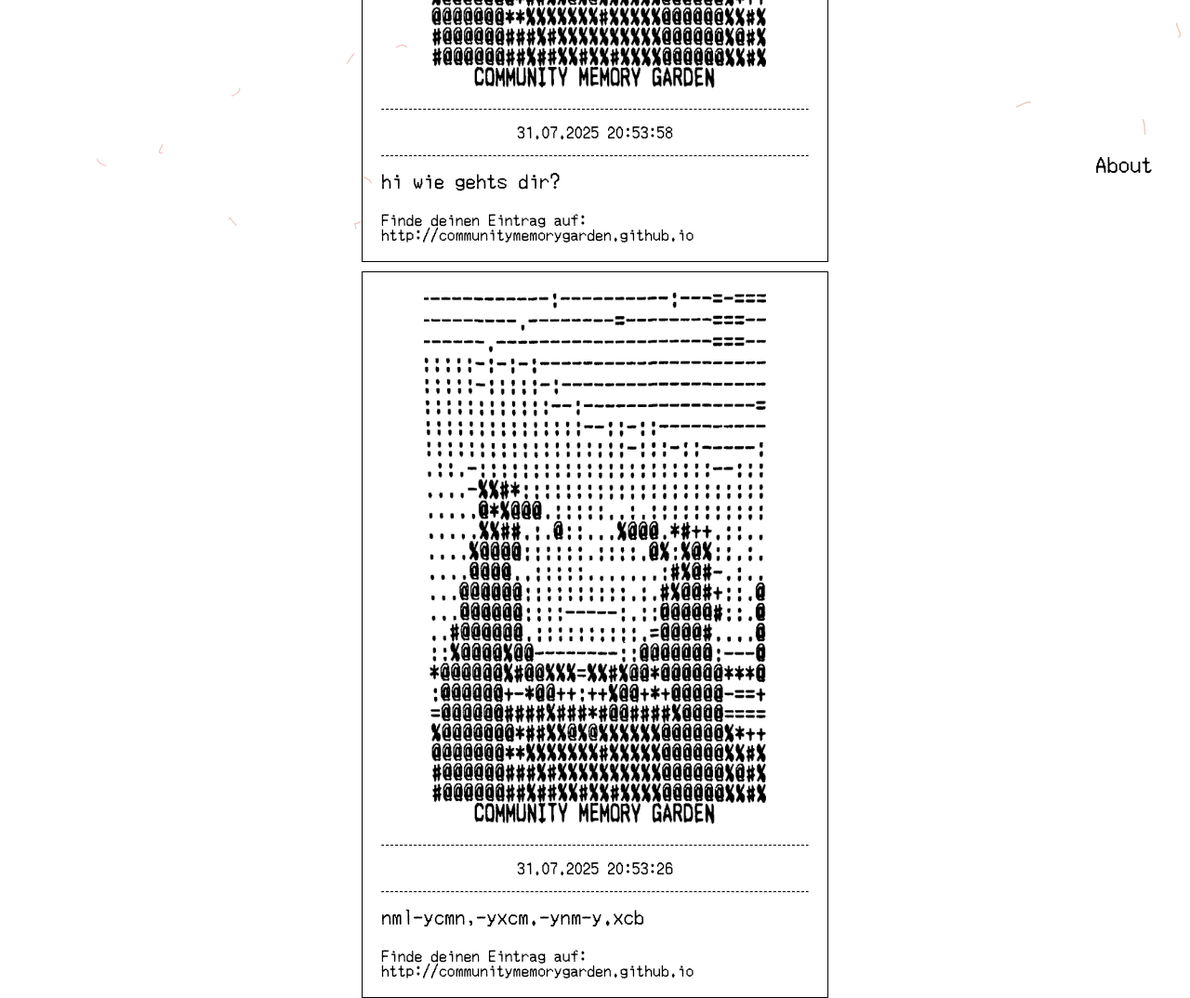
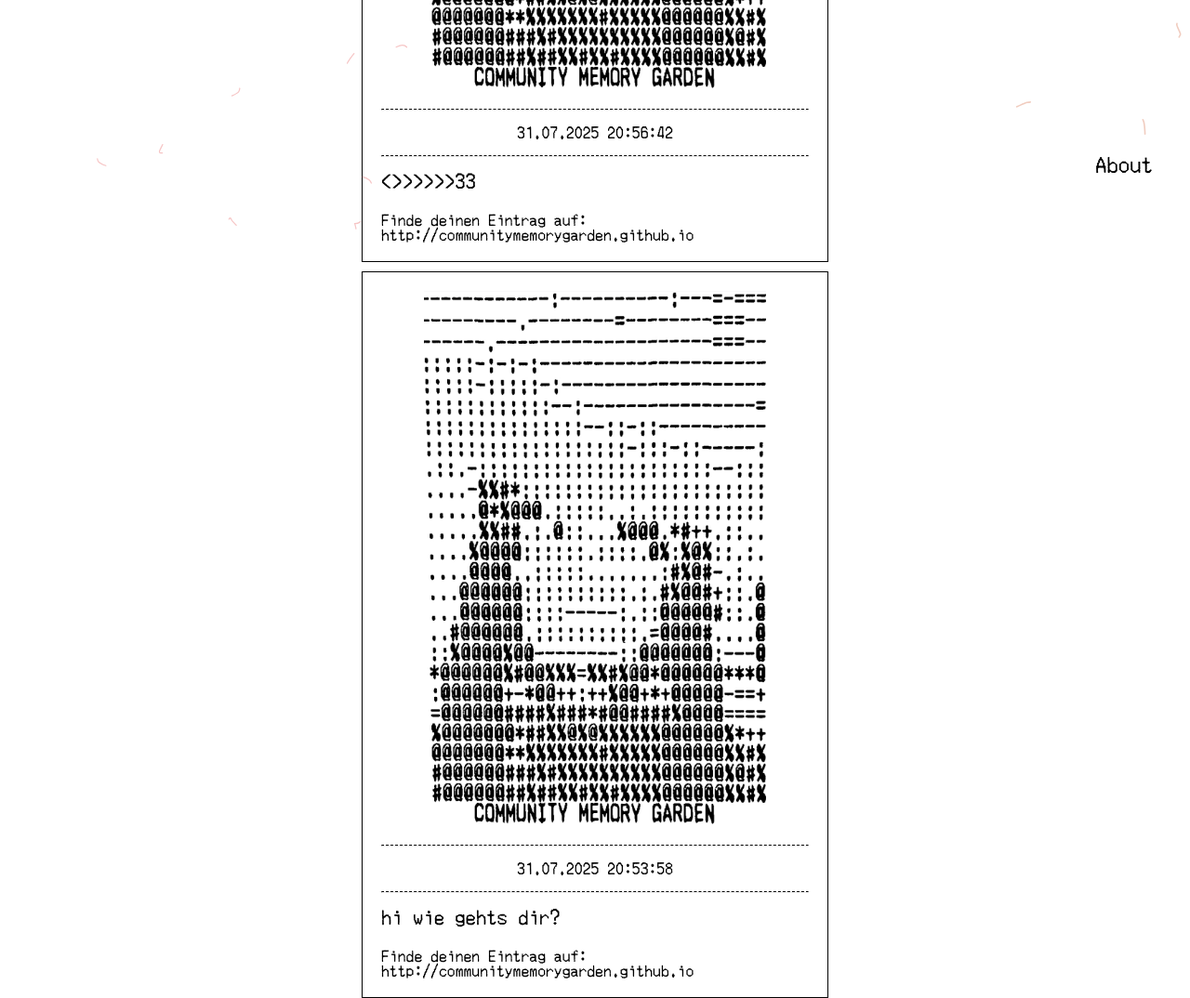
Before and after one commit to communitymemorygarden/communitymemorygarden.github.io, a plain HTML site: page index.html in a window 1280 px wide. Shown: the part 580-1654 px from the top of the page at 93% size. Drawn offline with Linux system fonts and the light colour scheme.

Commit message:
Neuer Post: 31.07.2025 20:56:42

```diff
--- a/index.html
+++ b/index.html
@@ -54,6 +54,18 @@
        <img src="bilder/IMG_0831.jpeg" alt="logo">
        </div>
         <hr>
+        <div class="timestamp">31.07.2025 20:56:42</div>
+        <hr>
+        <div class="content">&lt;&gt;&gt;&gt;&gt;&gt;&gt;33<br><br></div>
+        <div class="überschrift3">Finde deinen Eintrag auf:<br> http://communitymemorygarden.github.io
+</div>
+     </div>
+
+     <div class="post">
+       <div class="image-container">
+       <img src="bilder/IMG_0831.jpeg" alt="logo">
+       </div>
+        <hr>
         <div class="timestamp">31.07.2025 20:53:58</div>
         <hr>
         <div class="content">hi wie gehts dir?<br><br></div>
```
